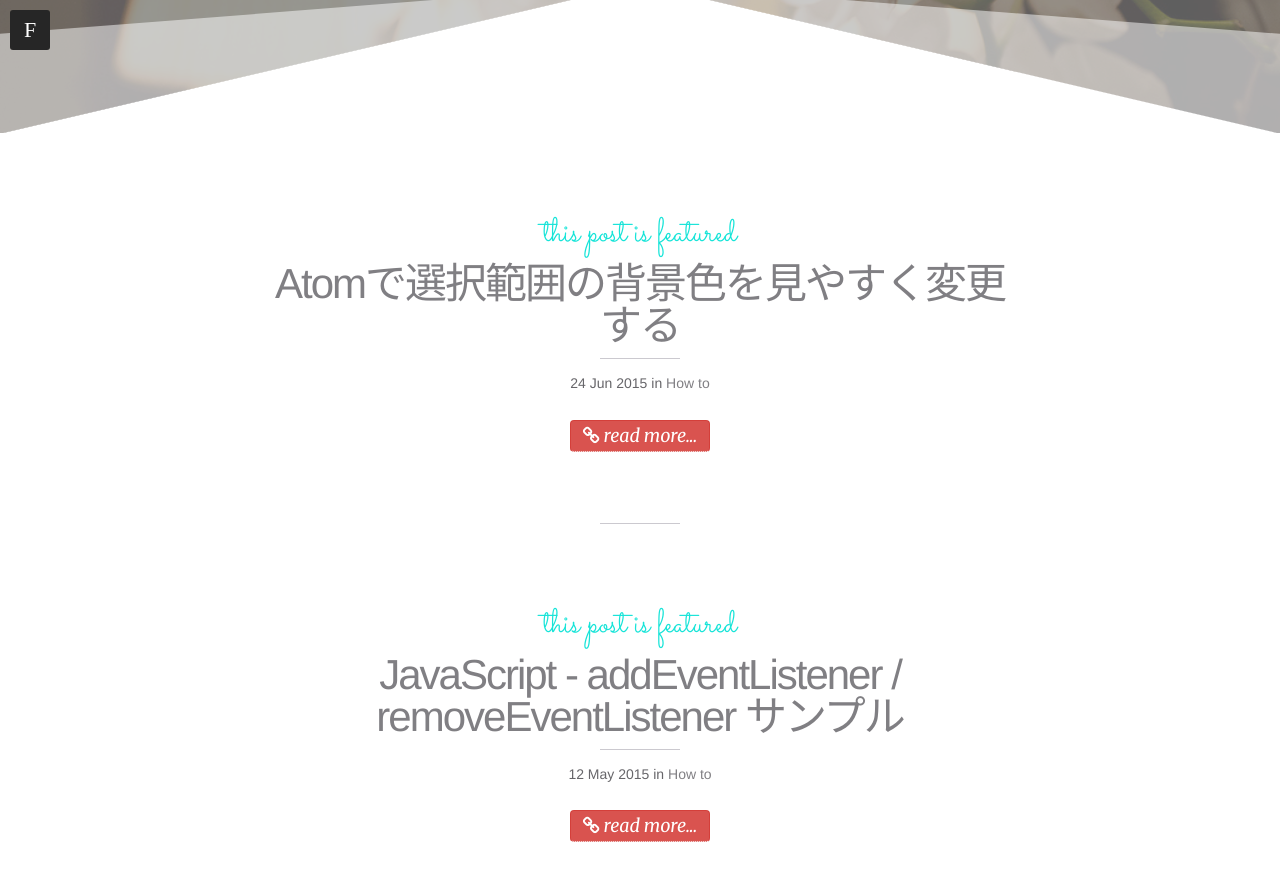
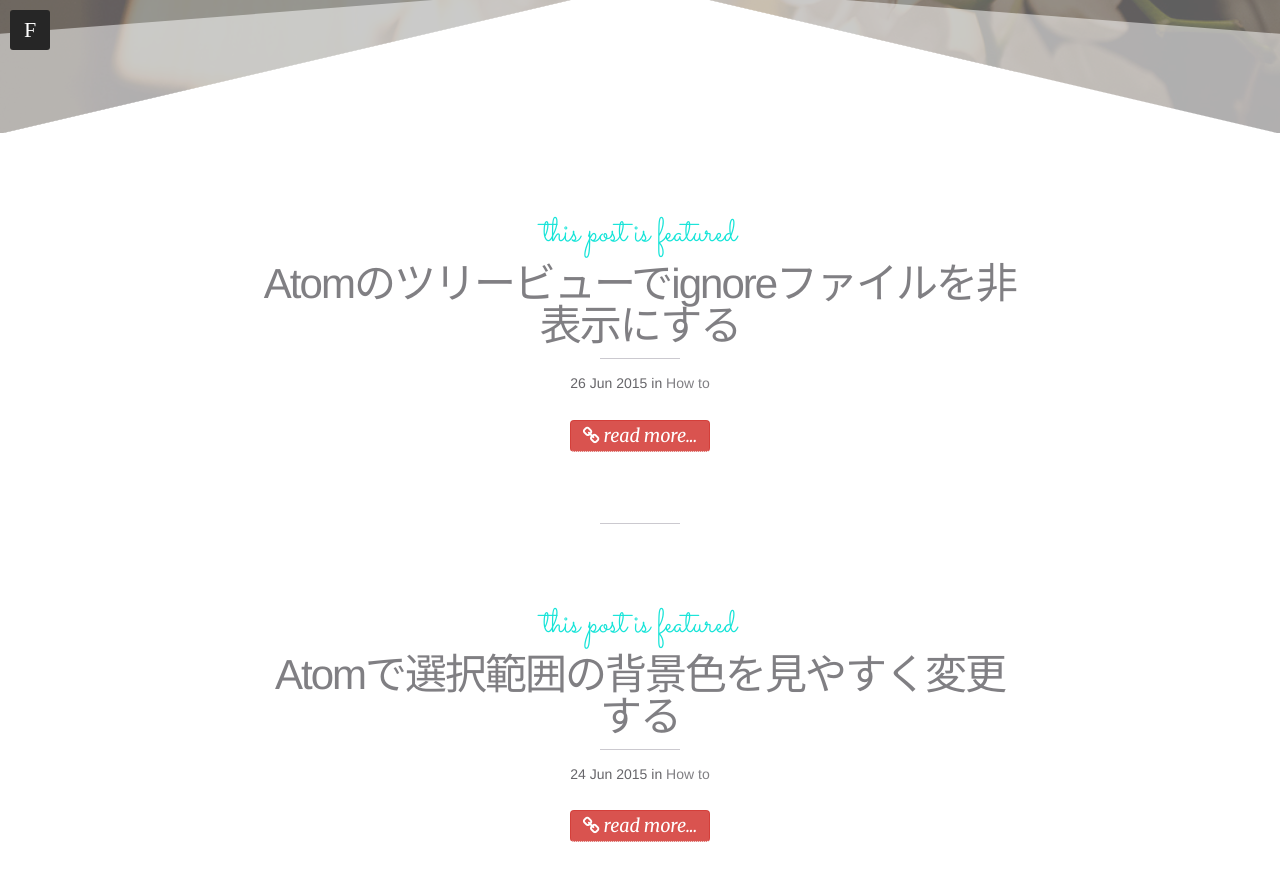
Before and after one commit to syon/nocorica, a Jekyll site: the page built from index.html, in a window 1280 px wide and 900 px high, scrolled down 367 px. Shown: the top 881 px of the window. Built offline with Jekyll 4.4.1, drawn with Linux system fonts in a browser that asks for light colours; nearby versions of some CDN libraries; the list of posts is cut into pages by our own code; some of the changed text lies outside the part shown.

Commit message:
add post 2015-06-26

```diff
--- /dev/null
+++ b/_posts/2015-06-26-atom-treeview-hide-ignored.md
@@ -0,0 +1,31 @@
+---
+layout: post
+title: "Atomのツリービューでignoreファイルを非表示にする"
+description: "Atomのツリービューでignoreファイルを非表示にする"
+imagefeature:
+featured: true
+message: "Its ON, baby"
+headline: "Let's Fire up the Engines"
+categories: [How to]
+tags:
+  - Atom
+---
+
+### デフォルト状態
+![](/postimg/2015/06/26-1.png)
+
+
+## 変更方法
+
+### 設定画面の Packages を開く
+![](/postimg/2015/06/26-4.png)
+`tree-view`を見つけましょう。
+
+### tree-view の Settings に設定項目がある
+![](/postimg/2015/06/26-5.png)
+
+### Hide Ignored Names
+![](/postimg/2015/06/26-2.png)
+
+### Hide VCS Ignored Files
+![](/postimg/2015/06/26-3.png)
```
Also changed, not shown: _posts/2015-03-15-atom-package-install.md (+0 -1 lines), postimg/2015/06/26-1.png (added), postimg/2015/06/26-2.png (added), postimg/2015/06/26-3.png (added), postimg/2015/06/26-4.png (added), postimg/2015/06/26-5.png (added).
